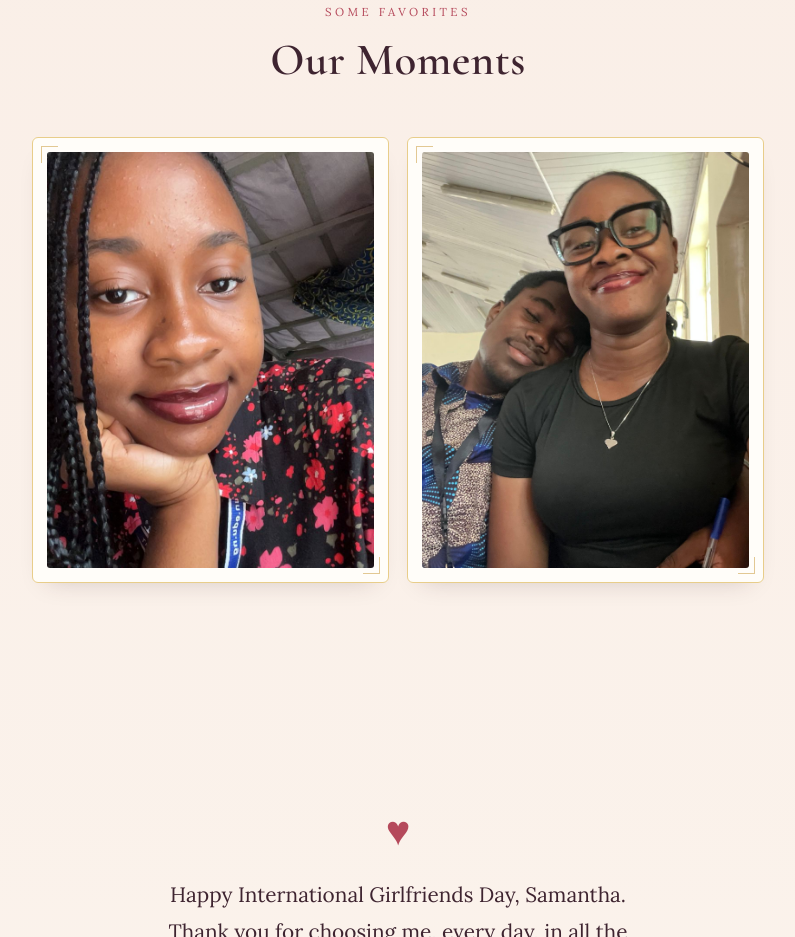
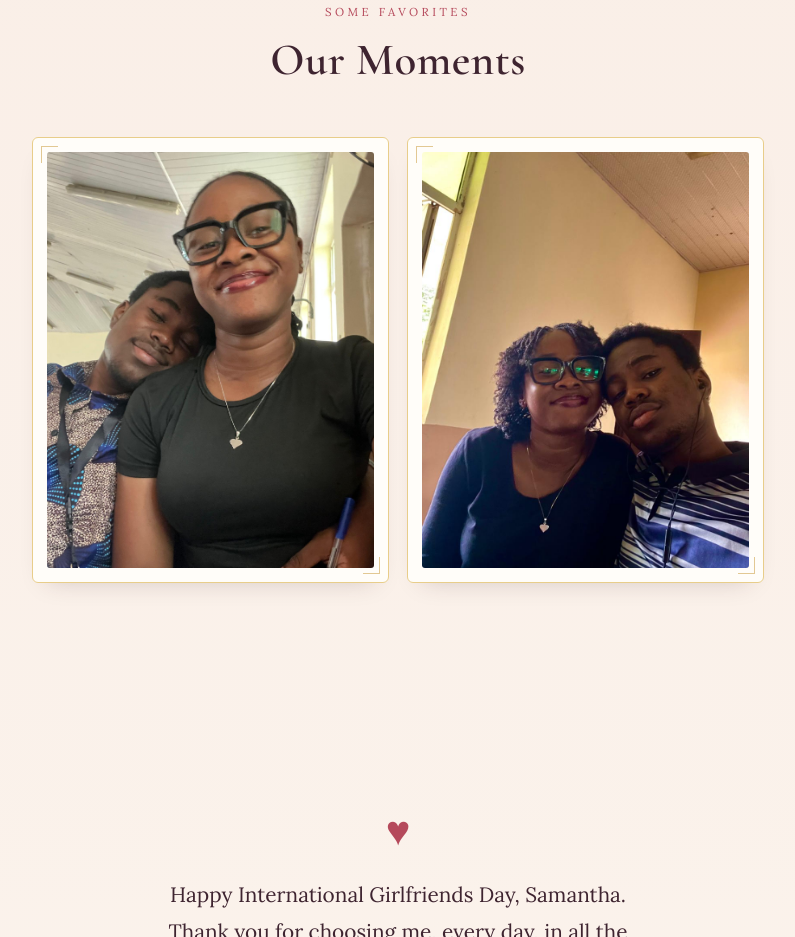
Before and after one commit to emmanueledward303/sammie, a plain HTML site: page index.html in a window 1280 px wide. Shown: the part 4140-5077 px from the top of the page, without its empty margins (242-1037 px from the left). Drawn offline with nearby package versions, Linux system fonts and the light colour scheme.

Commit message:
Update index.html

```diff
--- a/index.html
+++ b/index.html
@@ -591,8 +591,8 @@ I love you. Not just for who you are now, but for who we're becoming together.</
   <div class="section-label fade-in">Some Favorites</div>
   <h2 class="section-title fade-in">Our Moments</h2>
   <div class="gallery-grid fade-in">
-    <div class="frame"><img src="photo-2.jpg" alt="Us together"></div>
     <div class="frame"><img src="photo-3.jpg" alt="Us together"></div>
+    <div class="frame"><img src="photo-4.jpg" alt="Samantha"></div>
   </div>
 </section>
 
```
